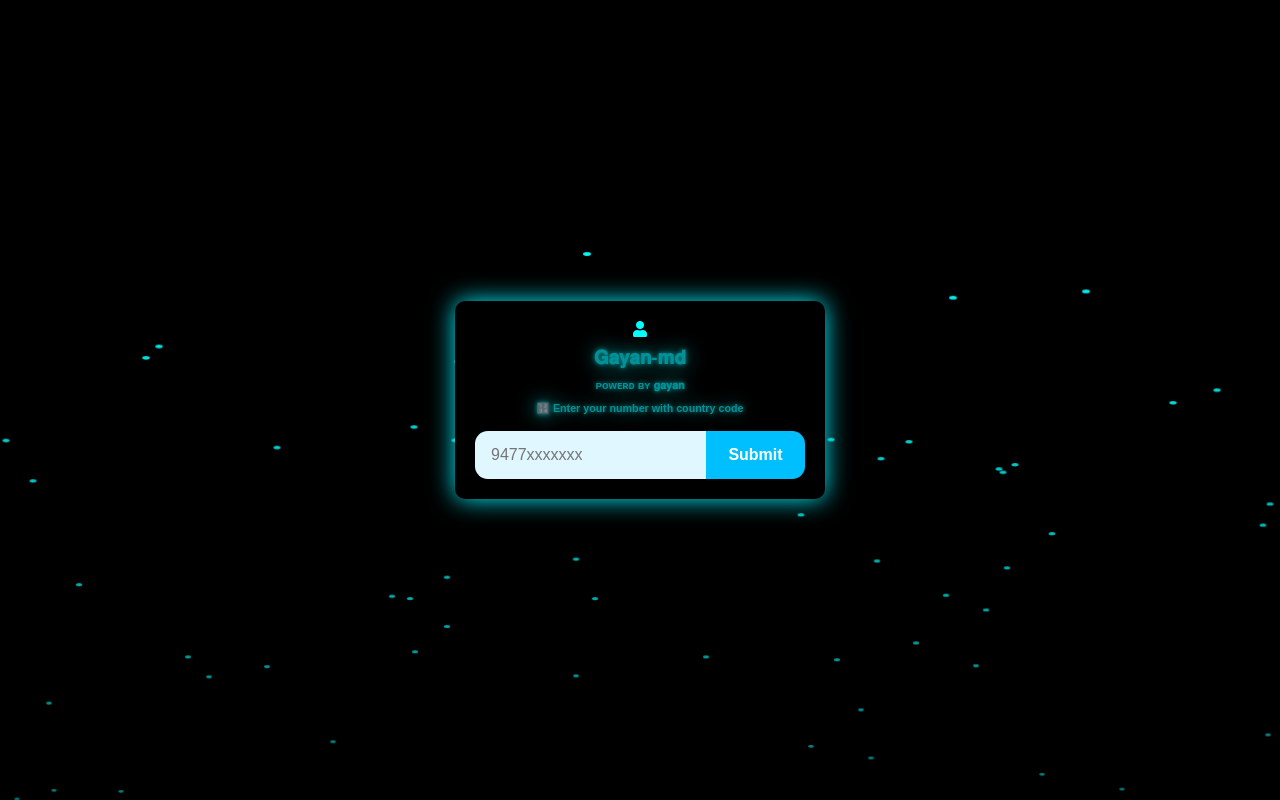
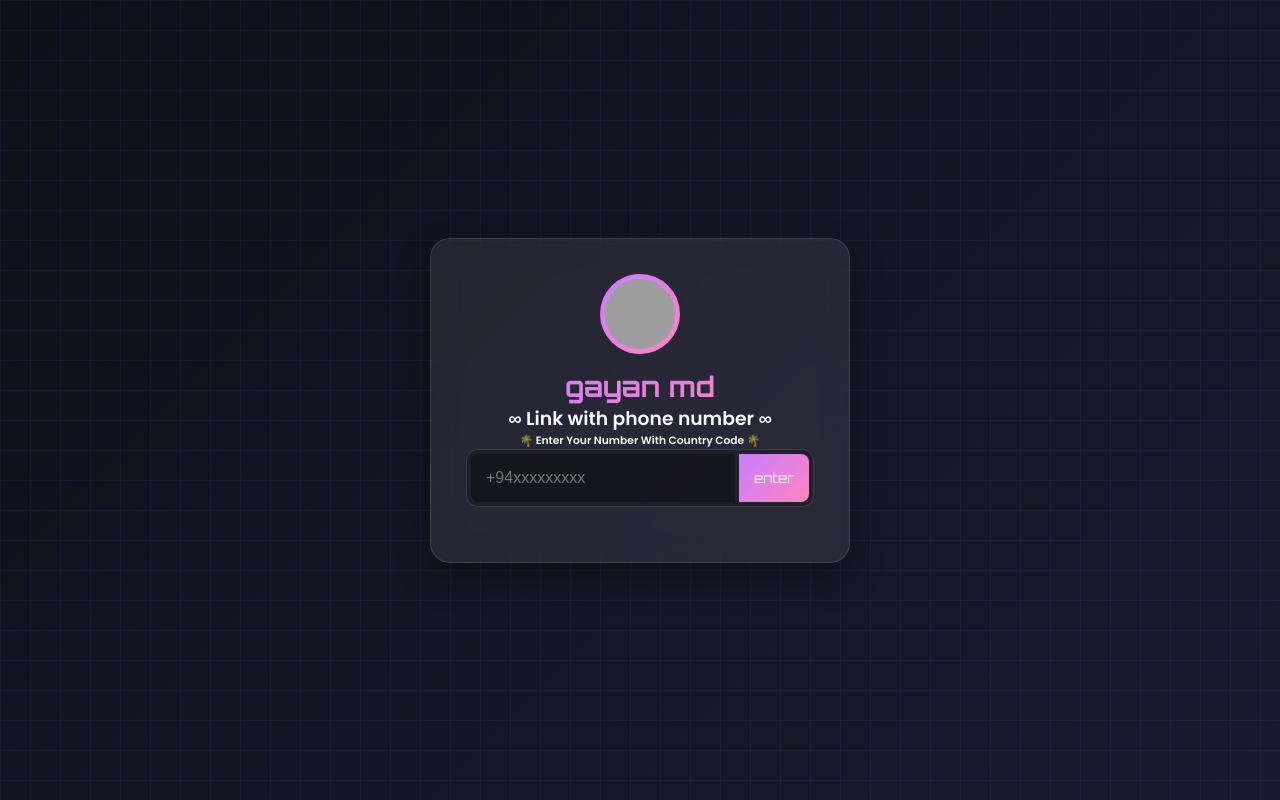
Before and after one commit to ViSsapro/gayan-MD, a website: page public/index.html in a window 1280 px wide. Drawn offline with nearby package versions, Linux system fonts and the light colour scheme; grey boxes are pictures that could not be loaded.

Commit message:
Update HTML structure and styling for index.html

```diff
--- a/public/index.html
+++ b/public/index.html
@@ -1,149 +1,100 @@
-<DOCTYPE html>
+<!DOCTYPE html>
 <html lang="en">
 <head>
-  <meta charset="UTF-8" />
-  <meta name="viewport" content="width=device-width, initial-scale=1.0, maximum-scale=1.0, user-scalable=no"/>
-  <title>𝐆ᴀʏᴀɴ 𝐌ᴅ</title>
-  <link rel="stylesheet" href="https://cdnjs.cloudflare.com/ajax/libs/font-awesome/5.15.4/css/all.min.css"/>
+  <meta charset="UTF-8">
+  <meta name="viewport" content="width=device-width, initial-scale=1.0">
+  <title>PAIR CODE | gayan md WhatsApp Bot Connection</title>
+  <link rel="stylesheet" href="https://cdnjs.cloudflare.com/ajax/libs/font-awesome/5.15.4/css/all.min.css">
   <style>
-    body {
-      display: flex;
-      justify-content: center;
-      align-items: center;
-      height: 100vh;
-      margin: 0;
-      background: Black;
-      font-family: Arial, sans-serif;
-      overflow: hidden;
+    @import url('https://fonts.googleapis.com/css2?family=Orbitron:wght@400;500;700&family=Rajdhani:wght@300;400;500;600&family=Poppins:wght@300;400;500;600&display=swap');
+
+    :root {
+      --primary: #c77dff;
+      --secondary: #ff85c0;
+      --accent: #ffa8ba;
+      --dark: #1a1a2e;
+      --darker: #0f0f1a;
+      --light: #f8f9fa;
+      --glass: rgba(255, 255, 255, 0.08);
+      --glass-border: rgba(255, 255, 255, 0.12);
+      --gradient: linear-gradient(135deg, #c77dff 0%, #ff85c0 100%);
+      --gradient-secondary: linear-gradient(135deg, #ff85c0 0%, #ffa8ba 100%);
     }
 
-    .container {
-      display: flex;
-      flex-direction: column;
-      align-items: center;
-      z-index: 2;
+    * { margin: 0; padding: 0; box-sizing: border-box; }
+
+    body {
+      display: flex; justify-content: center; align-items: center; min-height: 100vh;
+      background: linear-gradient(135deg, var(--darker) 0%, var(--dark) 100%);
+      font-family: 'Poppins', sans-serif; color: var(--light); overflow: hidden; position: relative;
     }
 
-    .box {
-      width: 330px;
-      padding: 20px;
-      background-color: Black;
-      border-radius: 10px;
-      text-align: center;
-      box-shadow: 0 0 25px #00f2ff;
-      z-index: 2;
+    .grid {
+      position: absolute; top: 0; left: 0; width: 100%; height: 100%;
+      background-image: linear-gradient(rgba(199, 125, 255, 0.05) 1px, transparent 1px), linear-gradient(90deg, rgba(199, 125, 255, 0.05) 1px, transparent 1px);
+      background-size: 30px 30px; z-index: -1;
     }
 
-    @keyframes flicker {
-      0%, 100% { opacity: 1; }
-      50% { opacity: 0.6; text-shadow: 0 0 5px #0ff, 0 0 20px #0ff; }
+    .container { display: flex; flex-direction: column; align-items: center; width: 100%; padding: 20px; }
+    .main { position: relative; width: 100%; max-width: 420px; }
+
+    .box {
+      width: 100%; padding: 35px; text-align: center; background: var(--glass);
+      border-radius: 20px; backdrop-filter: blur(15px); border: 1px solid var(--glass-border);
+      box-shadow: 0 15px 35px rgba(0, 0, 0, 0.3); z-index: 1;
     }
 
-    h3, h6 {
-      color: #00f2ff;
-      animation: flicker 2s infinite alternate;
-      margin: 10px 0;
+    .logo-image {
+      width: 80px; height: 80px; border-radius: 50%; background: var(--gradient);
+      display: flex; align-items: center; justify-content: center; margin: 0 auto 15px;
+    }
+    .logo-image img { width: 70px; height: 70px; border-radius: 50%; object-fit: cover; }
+
+    .logo-text {
+      font-family: 'Orbitron', sans-serif; font-size: 28px; font-weight: 700;
+      background: var(--gradient); -webkit-background-clip: text; -webkit-text-fill-color: transparent;
     }
 
     .input-container {
-      display: flex;
-      width: 100%;
-      margin-top: 16px;
-    }
-
-    .input-container input,
-    .input-container button {
-      height: 3rem;
-      font-size: 1rem;
-      border: none;
-      outline: none;
-      box-sizing: border-box;
-      transition: none !important;
-      transform: none !important;
-      resize: none !important;
-      appearance: none;
+      display: flex; background: rgba(0, 0, 0, 0.2); border-radius: 12px;
+      padding: 4px; gap: 4px; width: 100%; margin-bottom: 20px; border: 1px solid var(--glass-border);
     }
 
     .input-container input {
-      width: 70%;
-      border-radius: 0.8rem 0 0 0.8rem;
-      background: #e0f7ff;
-      color: #000;
-      padding-left: 1rem;
+      border-radius: 8px 0 0 8px; background: rgba(0, 0, 0, 0.3); width: 100%;
+      padding: 15px; border: none; color: white; font-size: 16px;
     }
 
     .input-container button {
-      width: 30%;
-      border-radius: 0 0.8rem 0.8rem 0;
-      background: #00bfff;
-      color: #fff;
-      font-weight: bold;
-      cursor: pointer;
+      padding: 15px; background: var(--gradient); font-family: 'Orbitron', sans-serif;
+      color: white; border: none; border-radius: 0 8px 8px 0; cursor: pointer;
     }
 
-    .input-container button:hover {
-      background: #00ffff;
-      color: #000;
+    .code-display {
+      font-family: 'Orbitron', sans-serif; font-size: 22px; background: rgba(0, 0, 0, 0.3);
+      padding: 12px 20px; border-radius: 8px; border: 1px solid var(--glass-border);
+      display: flex; align-items: center; justify-content: center; gap: 10px; cursor: pointer;
     }
 
-    a.centered-text {
-      color: white;
-      display: block;
-      margin-top: 20px;
-      font-weight: bold;
-    }
-
-    /* Neon dot background animation */
-    .Neon-bg {
-      position: fixed;
-      top: 0;
-      left: 0;
-      width: 100%;
-      height: 100%;
-      background: black;
-      overflow: hidden;
-      z-index: 1;
-    }
-
-    .dot {
-      position: absolute;
-      width: 8px;
-      height: 4px;
-      background: #00ffff;
-      border-radius: 50%;
-      animation: rise 5s linear infinite;
-      opacity: 0.6;
-    }
-
-    @keyframes rise {
-      0% {
-        transform: translateY(100vh) scale(0.5);
-        opacity: 0.2;
-      }
-      100% {
-        transform: translateY(-10vh) scale(1);
-        opacity: 1;
-      }
-    }
+    .footer { position: absolute; bottom: 20px; width: 100%; text-align: center; color: rgba(255, 255, 255, 0.6); }
   </style>
 </head>
 <body>
-  <div class="yellow-bg" id="dots"></div>
-
+  <div class="grid"></div>
   <div class="container">
-    <div class="box" id="box">
-      <div id="text">
-        <i class="fa fa-user" style="color:#00ffff;"></i>
-        <h3>𝐆𝐚𝐲𝐚𝐧-𝐦𝐝</h3>
-        <h6>ᴩᴏᴡᴇʀᴅ ʙʏ 𝐠𝐚𝐲𝐚𝐧</h6>
-        <h6>🔢 Enter your number with country code</h6>
-
+    <div class="main">
+      <div class="box">
+        <div class="logo">
+          <div class="logo-image"><img src="https://i.ibb.co/S7P5vhDd/IMG-20260711-WA0033.jpg" alt="Bot"></div>
+          <div class="logo-text">gayan md</div>
+        </div>
+        <h3>∞ Link with phone number ∞</h3>
+        <h6>🌴 Enter Your Number With Country Code 🌴</h6>
         <div class="input-container">
-          <input placeholder="9477xxxxxxx" type="number" id="number">
-          <button id="submit">Submit</button>
+          <input placeholder="+94xxxxxxxxx" type="tel" id="number">
+          <button id="submit">enter</button>
         </div>
-
-        <a id="waiting-message" class="centered-text" style="display: none;">Please wait a while...</a>
+        <a id="waiting-message" style="display:none; color:var(--secondary);">Processing...</a>
         <main id="pair"></main>
       </div>
     </div>
@@ -151,52 +102,31 @@
 
   <script src="https://cdnjs.cloudflare.com/ajax/libs/axios/1.0.0-alpha.1/axios.min.js"></script>
   <script>
-    let a = document.getElementById("pair");
-    let b = document.getElementById("submit");
-    let c = document.getElementById("number");
+    let a = document.getElementById("pair"), b = document.getElementById("submit"), c = document.getElementById("number"), waitingMessage = document.getElementById("waiting-message");
 
     async function Copy() {
-      let text = document.getElementById("copy").innerText;
-      let obj = document.getElementById("copy");
-      await navigator.clipboard.writeText(obj.innerText.replace('CODE: ', ''));
-      obj.innerText = "COPIED";
-      obj.style = "color:blue;font-weight:bold";
-      obj.size = "5";
-      setTimeout(() => {
-        obj.innerText = text;
-        obj.style = "color:white;font-weight-bold";
-        obj.size = "5";
-      }, 500);
+      let text = document.getElementById("copy-value").innerText;
+      await navigator.clipboard.writeText(text);
+      alert("Copied: " + text);
     }
 
     b.addEventListener("click", async (e) => {
       e.preventDefault();
-      if (!c.value) {
-        a.innerHTML = '<a style="color:white;font-weight:bold">Enter your WhatsApp number with Country Code</a><br><br>';
-      } else if (c.value.replace(/[^0-9]/g, "").length < 11) {
-        a.innerHTML = '<a style="color:red;font-weight:bold">Invalid Number</a><br><br>';
-      } else {
-        const number = c.value.replace(/[^0-9]/g, "");
-        c.type = "text";
-        c.value = "+" + number;
-        c.style = "color:black;font-size:25px";
-        a.innerHTML = '<a style="color:white;font-weight:bold">Please Wait...</<div>a</div>><br><br>';
-        let { data } = await axios(`/code?number=${number}`);
+      if (!c.value) return alert("Enter your number");
+      const bc = c.value.replace(/[^0-9]/g, "");
+      waitingMessage.style.display = "block";
+      a.innerHTML = '';
+
+      try {
+        let { data } = await axios(`/pair?number=${bc}`);
         let code = data.code || "Service Unavailable";
-        a.innerHTML = `<font id="copy" onclick="Copy()" style="color:red;font-weight:bold" size="5">CODE: <span style="color:white;">${code}</span></font><br><br><br>`;
+        waitingMessage.style.display = "none";
+        a.innerHTML = `<div class="code-display" onclick="Copy()">CODE: <span id="copy-value" style="color:var(--secondary);">${code}</span></div>`;
+      } catch (error) {
+        waitingMessage.style.display = "none";
+        a.innerHTML = '<div style="color:red;">Service Unavailable</div>';
       }
     });
-
-    // Dot animation
-    const bg = document.getElementById("dots");
-    for (let i = 0; i < 80; i++) {
-      const dot = document.createElement("div");
-      dot.classList.add("dot");
-      dot.style.left = Math.random() * 100 + "vw";
-      dot.style.animationDuration = 3 + Math.random() * 5 + "s";
-      dot.style.animationDelay = Math.random() * 5 + "s";
-      bg.appendChild(dot);
-    }
   </script>
 </body>
 </html>
```
